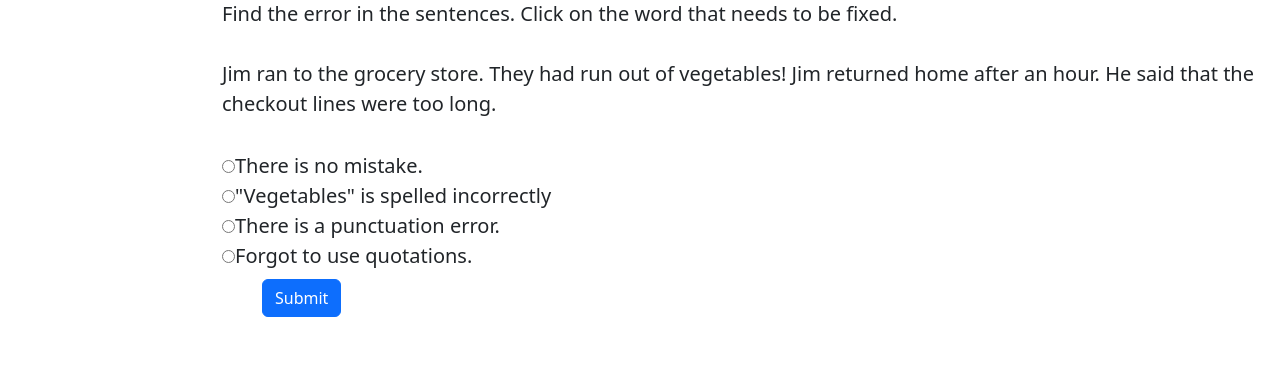
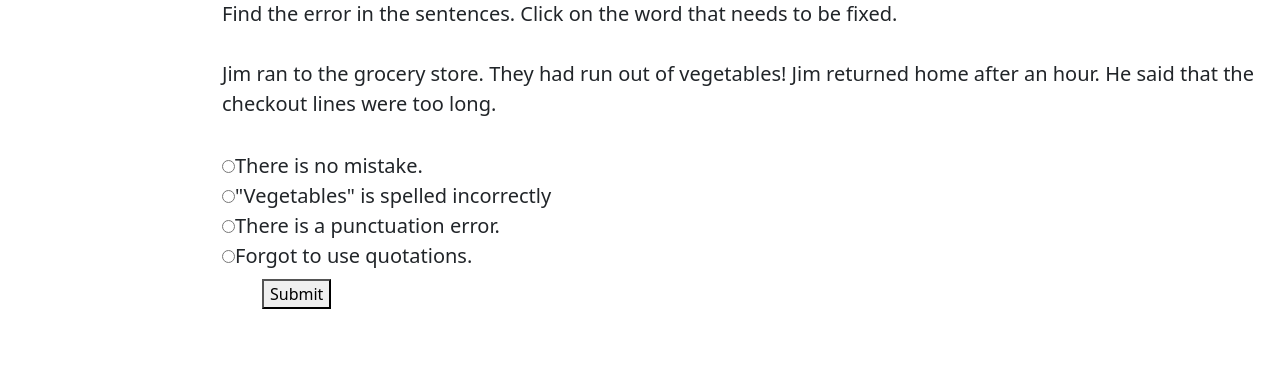
Before and after one commit to advaith-elluru/cs50_final_project_addu_and_vishruth, a Flask app: template templates/etests/etest1.html in a window 1280 px wide. Shown: the part 217-607 px from the top of the page. Run offline with Flask 2, Linux system fonts and the light colour scheme; the template is opened without the code that fills it, so the values that code supplies are empty; some libraries are stand-ins or nearby versions.

Commit message:
Fri, Dec 16, 2022, 3:44 AM +00:00

```diff
--- a/templates/etests/etest1.html
+++ b/templates/etests/etest1.html
@@ -11,7 +11,7 @@
         }
     </style>
     <h1 class="display-2" style="text-align:left; margin-left:200px;">Test</h1>
-    <form action="/next">
+    <form action="/next" method="POST">
         <div class="mb-2" style="text-align:left; margin-left:210px; font-size:20px;">
             <p>Find the error in the sentences. Click on the word that needs to be fixed.</p>
             <!-- Jim ran to the grocery store. They had run out of vegetables! Jim returned home after an hour.
@@ -29,7 +29,7 @@
             <input type="radio" value="There is no mistake." id="four"><label for="four">Forgot to use quotations.</label><br>
         </div>
         <div class="mb-2" style="text-align:left; margin-left:250px">
-            <button class="btn btn-primary" type="button">Submit</button>
+            <button type="submit">Submit</button>
         </div>
     </form>
 {% endblock %}
```
Also changed, not shown: 1 other file.
